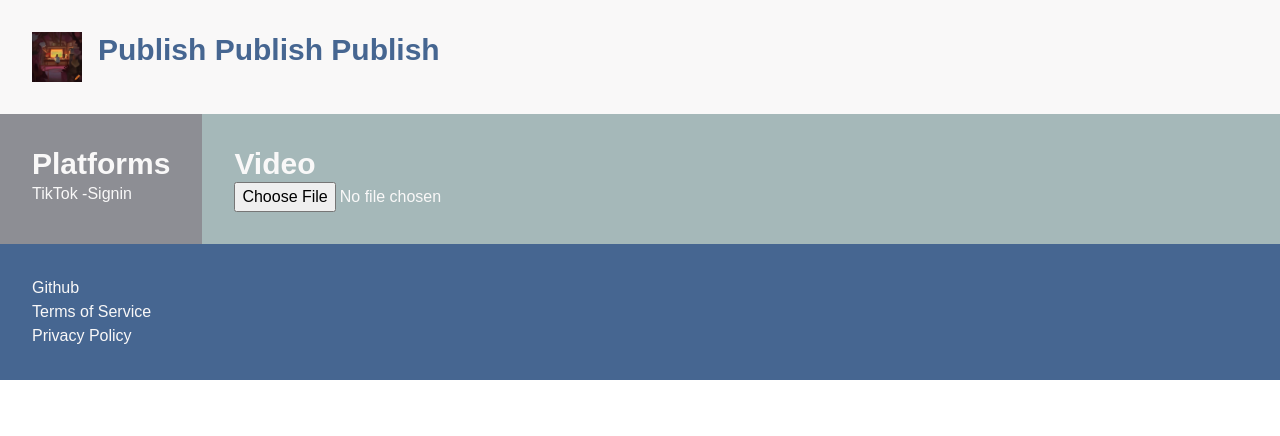
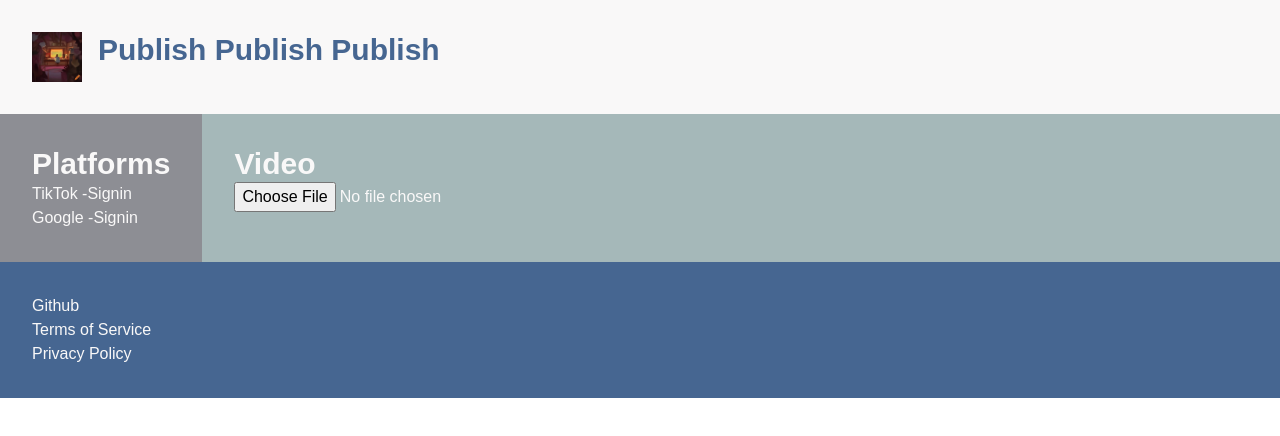
Before and after one commit to mattstrick/publishpublishpublish, a Next.js app: page / in a window 1280 px wide. Shown: the top 436 px of the page. Built offline with nearby package versions, Linux system fonts and the light colour scheme.

Commit message:
Added Google authentication

```diff
--- a/src/app/components/LeftColumn.tsx
+++ b/src/app/components/LeftColumn.tsx
@@ -1,3 +1,4 @@
+import GoogleSignIn from "./google-sign-in";
 import TikTokSignIn from "./tiktok-sign-in";
 
 export default function LeftColumn() {
@@ -5,6 +6,7 @@ export default function LeftColumn() {
       <div className="p-8 bg-[#8D8E94]">
           <h1 className="text-3xl font-bold">Platforms</h1>
           <div className="flex">TikTok -{" "}<TikTokSignIn /></div>
+          <div className="flex">Google -{" "}<GoogleSignIn /></div>
       </div>
     );
   }
--- /dev/null
+++ b/src/app/components/google-sign-in.tsx
@@ -0,0 +1,15 @@
+
+import { signIn } from "@/auth"
+
+export default function GoogleSignIn() {
+  return (
+    <form
+      action={async () => {
+        "use server"
+        await signIn("google")
+      }}
+    >
+      <button type="submit">Signin</button>
+    </form>
+  )
+}
--- a/src/auth.ts
+++ b/src/auth.ts
@@ -1,6 +1,7 @@
 import NextAuth from "next-auth";
+import Google from "next-auth/providers/google";
 import TikTok from "next-auth/providers/tiktok";
 
 export const { handlers, auth, signIn, signOut } = NextAuth({
-  providers: [TikTok],
+  providers: [TikTok, Google],
 });
```
